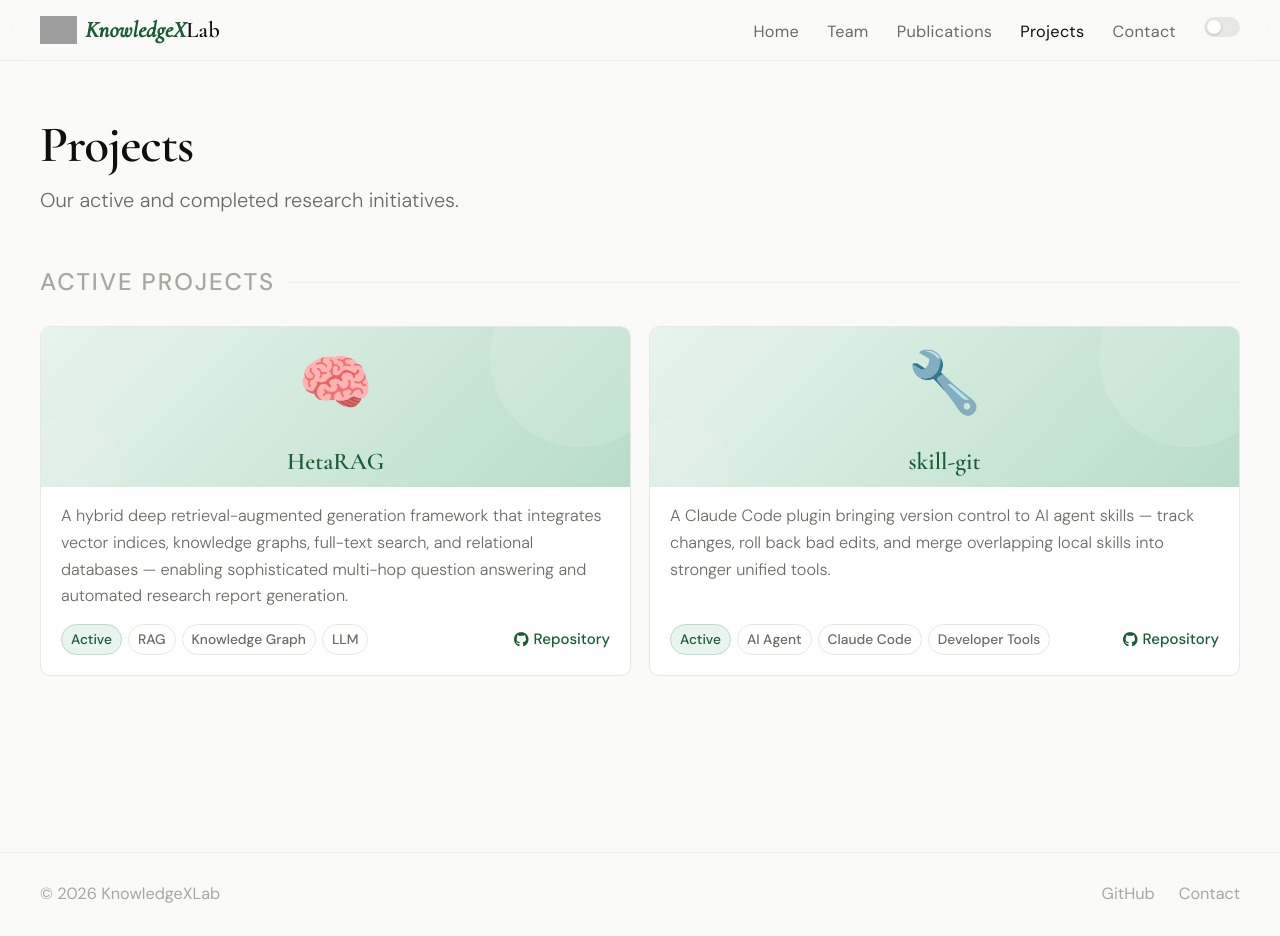
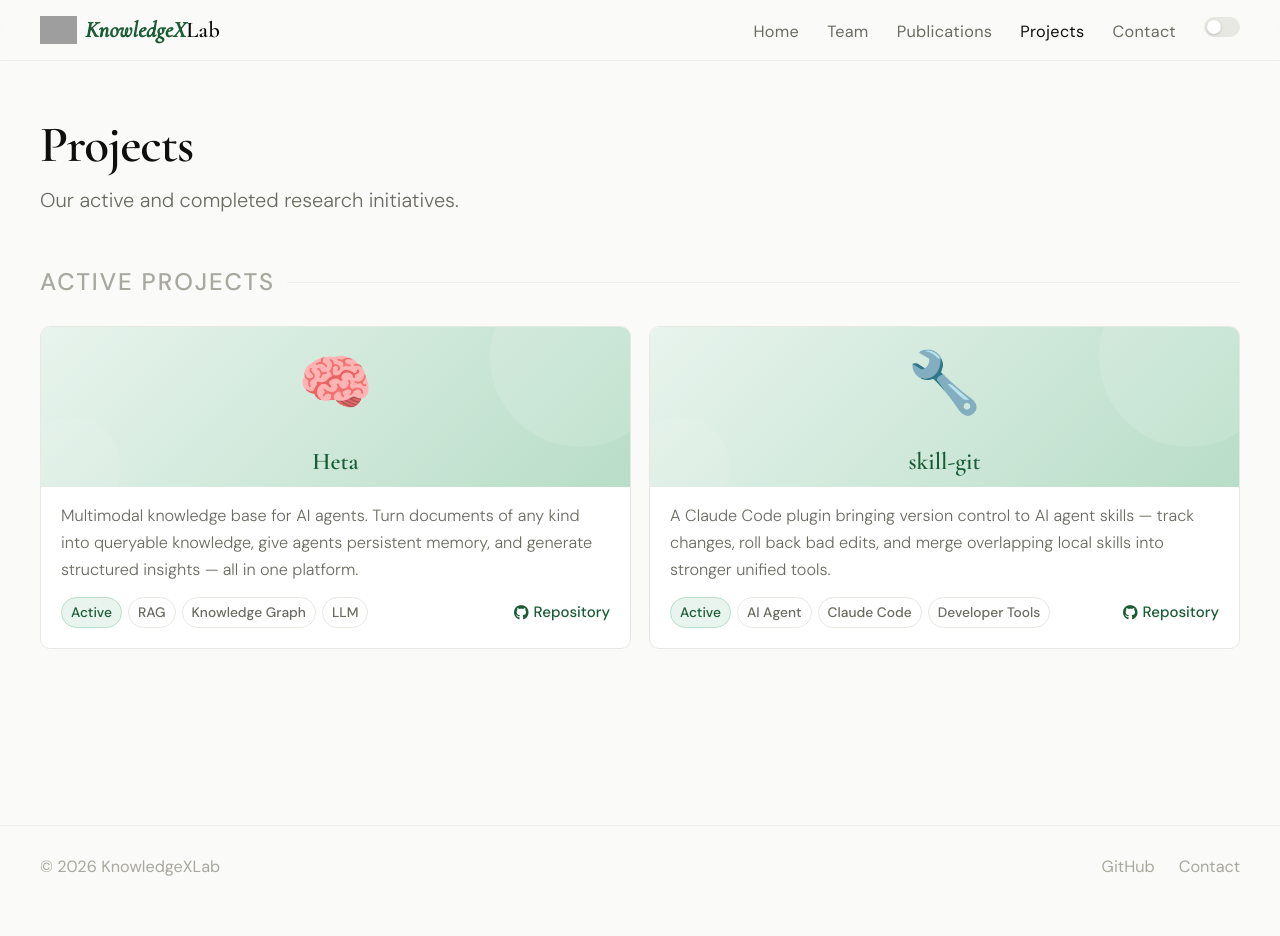
Before and after one commit to KnowledgeXLab/KnowledgeXLab.github.io, a Jekyll site: the page built from projects.md, in a window 1280 px wide and 936 px high. Built offline with Jekyll 4.4.1, drawn with Linux system fonts in a browser that asks for light colours; a style sheet for code colours, icons or effects is not loaded; grey boxes are pictures that could not be loaded.

Commit message:
content: rename HetaRAG to Heta with new description

```diff
--- a/_data/projects.yml
+++ b/_data/projects.yml
@@ -1,10 +1,10 @@
-- name: "HetaRAG"
-  description: "A hybrid deep retrieval-augmented generation framework that integrates vector indices, knowledge graphs, full-text search, and relational databases — enabling sophisticated multi-hop question answering and automated research report generation."
+- name: "Heta"
+  description: "Multimodal knowledge base for AI agents. Turn documents of any kind into queryable knowledge, give agents persistent memory, and generate structured insights — all in one platform."
   status: "active"
   tags: ["RAG", "Knowledge Graph", "LLM"]
   cover_emoji: "🧠"
   cover_image: ""
-  url: "https://github.com/KnowledgeXLab/HetaRAG"
+  url: "https://github.com/KnowledgeXLab/Heta"
   papers: []
 
 - name: "skill-git"
```
